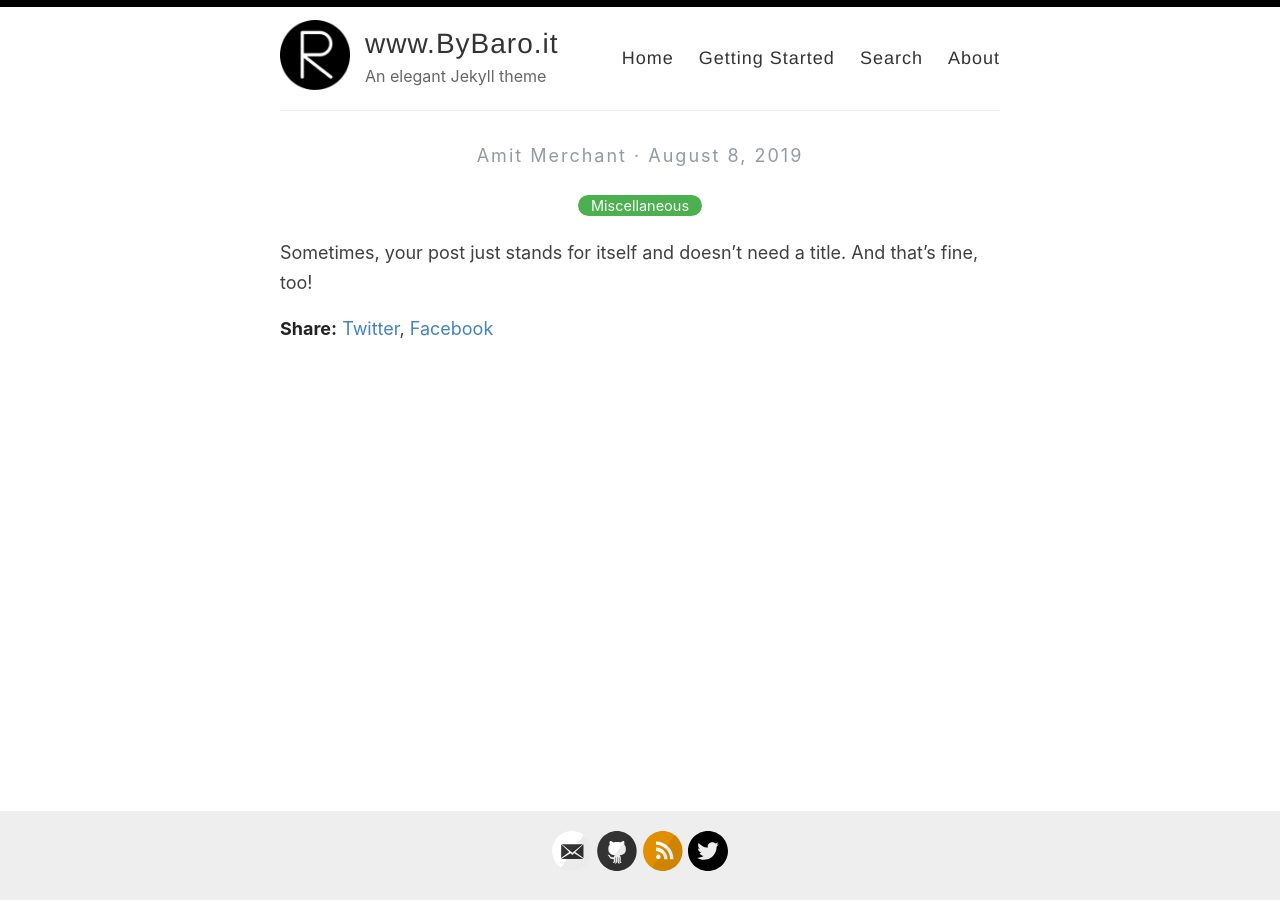
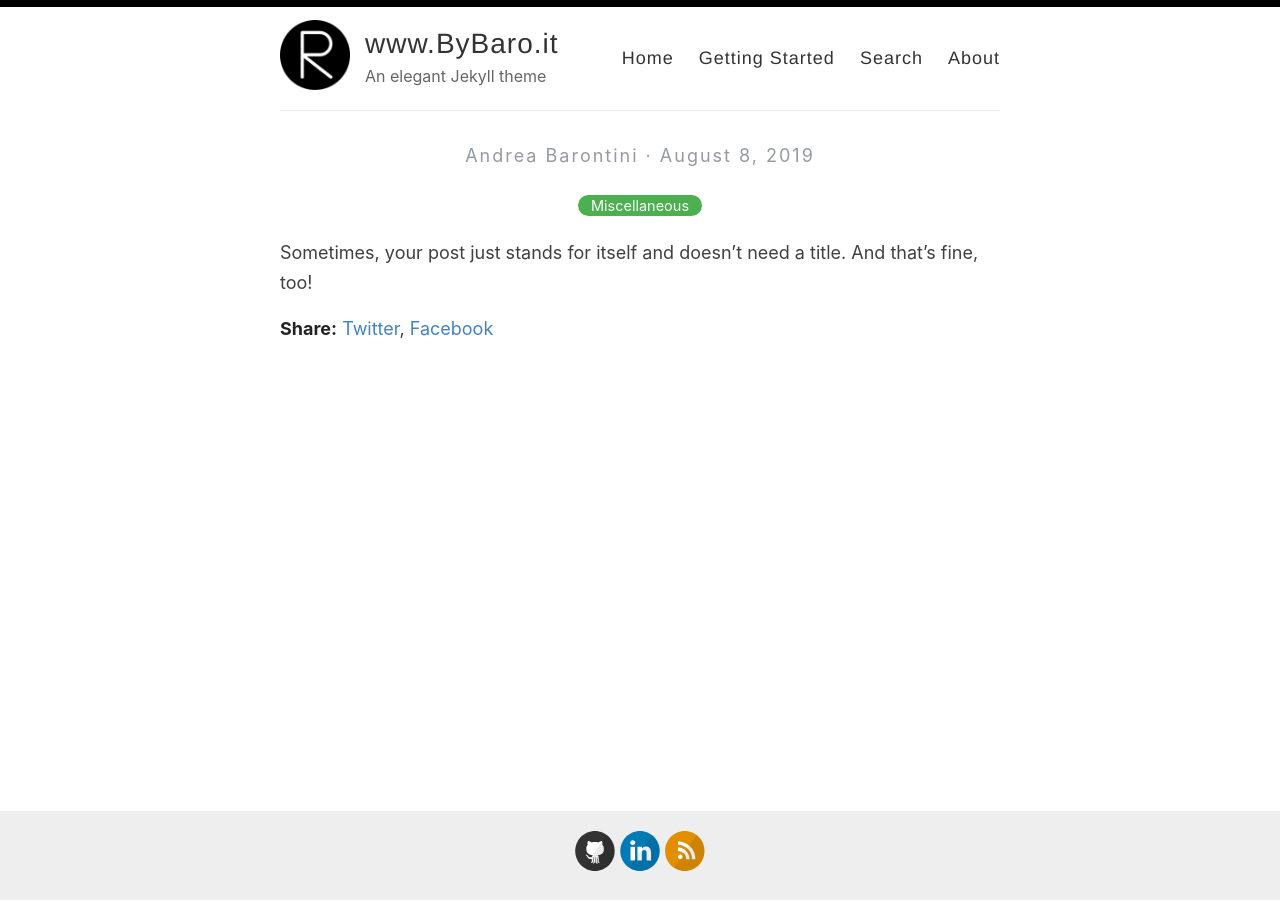
Before and after one commit to baro77/baro77.github.io, a Jekyll site: the page built from _posts/2019-08-08-no-title-posts.md, in a window 1280 px wide. Built offline with Jekyll 4.4.1, drawn with Linux system fonts in a browser that asks for light colours.

Commit message:
author and social media added

```diff
--- a/_config.yml
+++ b/_config.yml
@@ -6,7 +6,7 @@
 name: www.ByBaro.it
 
 # Name of the author
-author: Amit Merchant
+author: Andrea Barontini
 
 # Short bio or description (displayed in the header)
 description: An elegant Jekyll theme
@@ -21,15 +21,15 @@ avatar: /images/reverie.png
 # Includes an icon in the footer for each username you enter
 footer-links:
   dribbble:
-  email: amit.d.merchant@gmail.com
+  email:
   facebook:
   flickr:
-  github: amitmerchant1990/reverie
+  github: baro77
   instagram:
-  linkedin:
+  linkedin: andreabarontini
   pinterest:
   rss: rss
-  twitter: amit_merchant
+  twitter:
   stackoverflow:
   youtube: # channel/<your_long_string> or user/<user-name>
   googleplus: # anything in your profile username that comes after plus.google.com/
```
